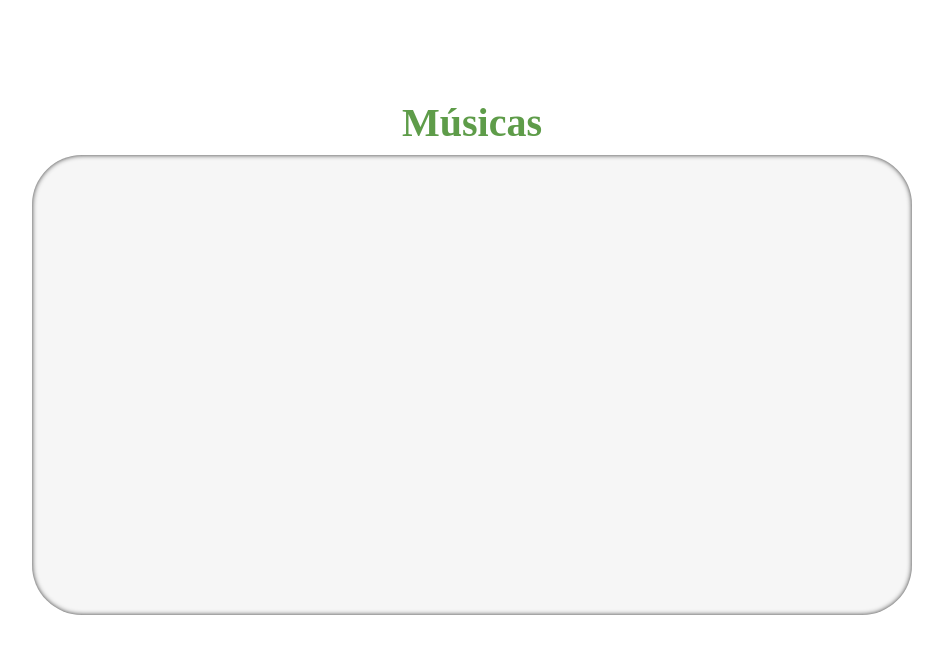
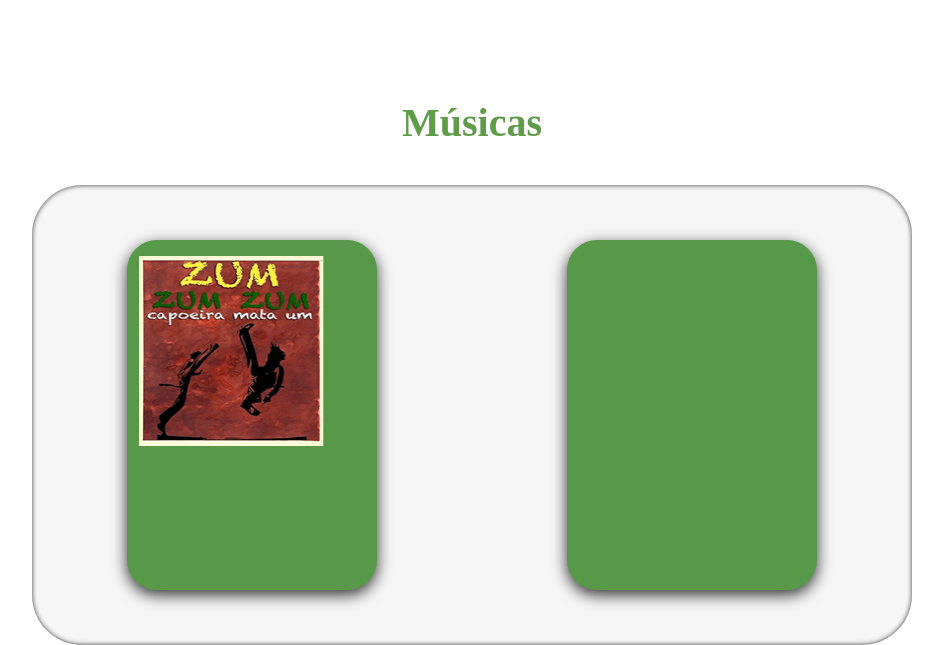
Before and after one commit to Enzogads/layout-bootstrap-senai, a plain HTML site: page pages/gallery.html in a window 1280 px wide. Shown: the part 964-1609 px from the top of the page, without its empty margins (168-1111 px from the left). Before the commit the page ends 1579 px from the top, so only its background shows below. Drawn offline with nearby package versions, Linux system fonts and the light colour scheme; a web font is replaced by a local one.

Commit message:
Feat: Inicialização da page Gallery

```diff
--- a/css/style.css
+++ b/css/style.css
@@ -16,6 +16,7 @@
 }
 
 .sub-title{
+    padding-bottom: 30px;
     font-weight: bold;
     font-size: 40px;
     color: var(--primary-color);
@@ -50,7 +51,7 @@
 
 .navbar{
     /* background-color: #5E9C49; */
-    background-color: rgba( 94, 156, 73, 0.5);
+    background-color: rgba( 94, 156, 73, 0.8);
     position: fixed;
     width: 100%;
     z-index: 10;
@@ -335,3 +336,16 @@ footer .container{
     height: 460px;
     box-shadow: inset 0 0 5px #333;
 }
+
+.card-musics .container{
+    background-color: #579948;
+    width: 250px;
+    height: 350px;
+    border-radius: 30px;
+    box-shadow: 0 5px 15px #333;
+}
+
+.card-musics .container img{
+    width: 185px;
+    height: 190px;
+}
--- a/pages/gallery.html
+++ b/pages/gallery.html
@@ -43,11 +43,18 @@
     <section class="gallery">
         <h1 class="text-center title">Galeria</h1>
         <h2 class="text-center sub-title">Músicas</h2>
-        <div class="containe d-flex justify-content-center">
-            <div class="background-pressure row-cols-2">
-                <div class="card-musics">
-
+        <div class="container-fluid d-flex justify-content-center">
+            <div class="background-pressure d-flex">
+                <div class="card-musics col-md-6 d-flex align-items-center">
+                    <div class="container d-flex">
+                        <img class="mt-3" src="/layout-bootstrap-senai/images/gallery-musics/zunzunzun 1.png" alt="">
+                    </div>
+                </div>
+                <div class="card-musics col-md-6 d-flex align-items-center">
+                    <div class="container"></div>
                 </div>
             </div>
         </div>
     </section>
+</body>
+</html>
```
